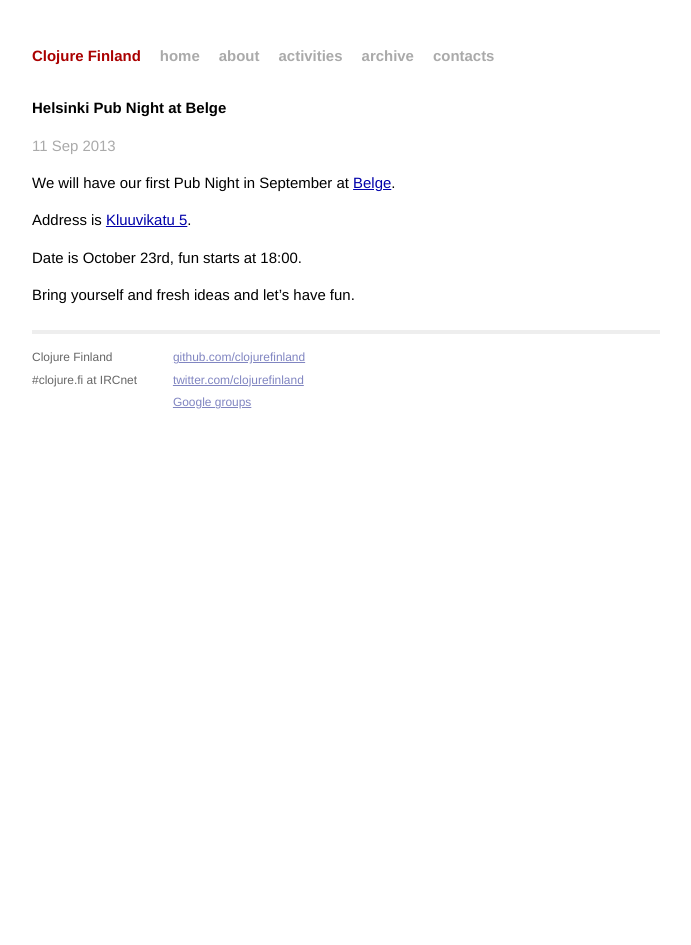
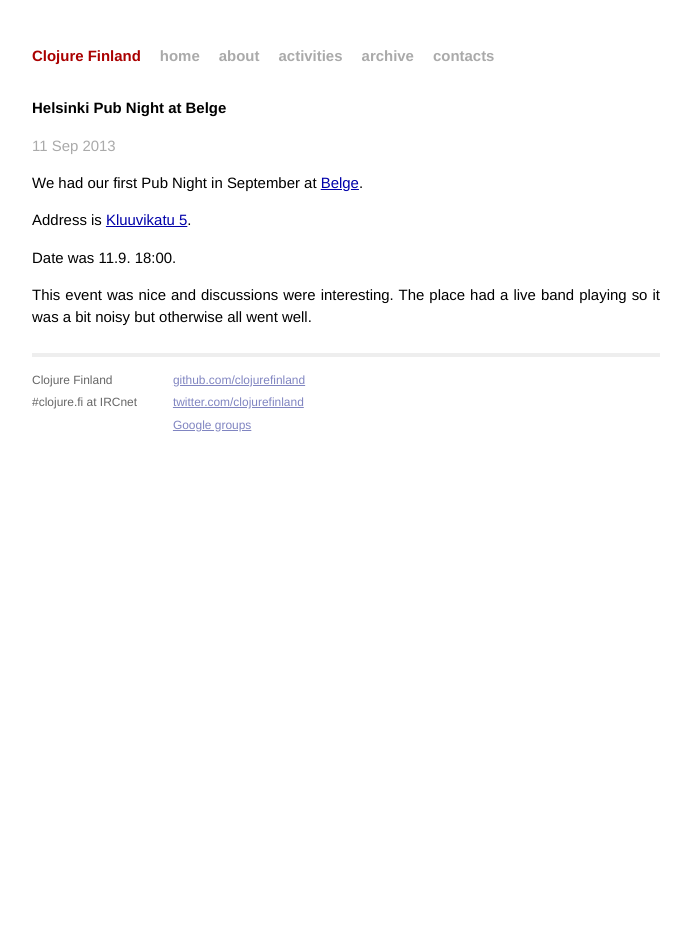
Before and after one commit to ClojureFinland/ClojureFinland.github.io, a Jekyll site: the page built from _posts/2013-09-11-helsinki-pub-night.markdown, in a window 1280 px wide. Shown: the whole page, without its empty margins (294-985 px from the left). Built offline with Jekyll 4.4.1, drawn with Linux system fonts in a browser that asks for light colours; Markdown is read by kramdown in place of the engine named in the settings.

Commit message:
Fix post to have correct info

```diff
--- a/_posts/2013-09-11-helsinki-pub-night.markdown
+++ b/_posts/2013-09-11-helsinki-pub-night.markdown
@@ -6,13 +6,13 @@ categories: event
 tags: helsinki pubnight
 ---
 
-We will have our first Pub Night in September at [Belge][belge].
+We had our first Pub Night in September at [Belge][belge].
 
 Address is [Kluuvikatu 5][gmaps].
 
-Date is October 23rd, fun starts at 18:00.
+Date was 11.9. 18:00.
 
-Bring yourself and fresh ideas and let's have fun.
+This event was nice and discussions were interesting. The place had a live band playing so it was a bit noisy but otherwise all went well.
 
 [belge]: http://www.belge.fi
 [gmaps]: https://maps.google.com/maps?q=Belge+Bar+%26+Bistro&ll=60.170208,24.947569&spn=0.00571,0.016673&client=safari&oe=UTF-8&fb=1&hq=belge&hnear=0x46920bc796210691:0xcd4ebd843be2f763,Helsinki,+Suomi&cid=0,0,554485605101767102&t=m&z=16&iwloc=A
```
